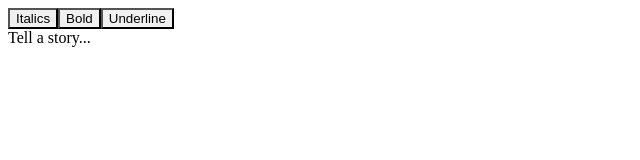
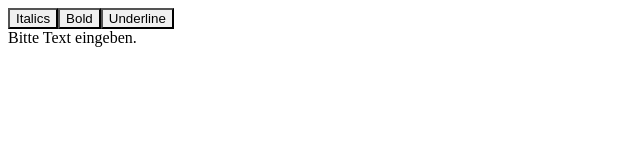
Before and after one commit to zzb-de/react-template-editor, a React app: page / in a window 1280 px wide. Shown: the top 160 px of the page, without its empty margins (0-640 px from the left). Built offline with nearby package versions, Linux system fonts and the light colour scheme.

Commit message:
Replace placeholder

```diff
--- a/src/RTEEditor.tsx
+++ b/src/RTEEditor.tsx
@@ -67,7 +67,7 @@ export class RTEEditor extends React.Component<RTEEditorProps, RTEEditorState> {
                         handleKeyCommand={this.handleKeyCommand}
                         keyBindingFn={this.mapKeyToEditorCommand}
                         onChange={this.onChange}
-                        placeholder="Tell a story..."
+                        placeholder="Bitte Text eingeben."
                         spellCheck
                     />
                 </div>
```
